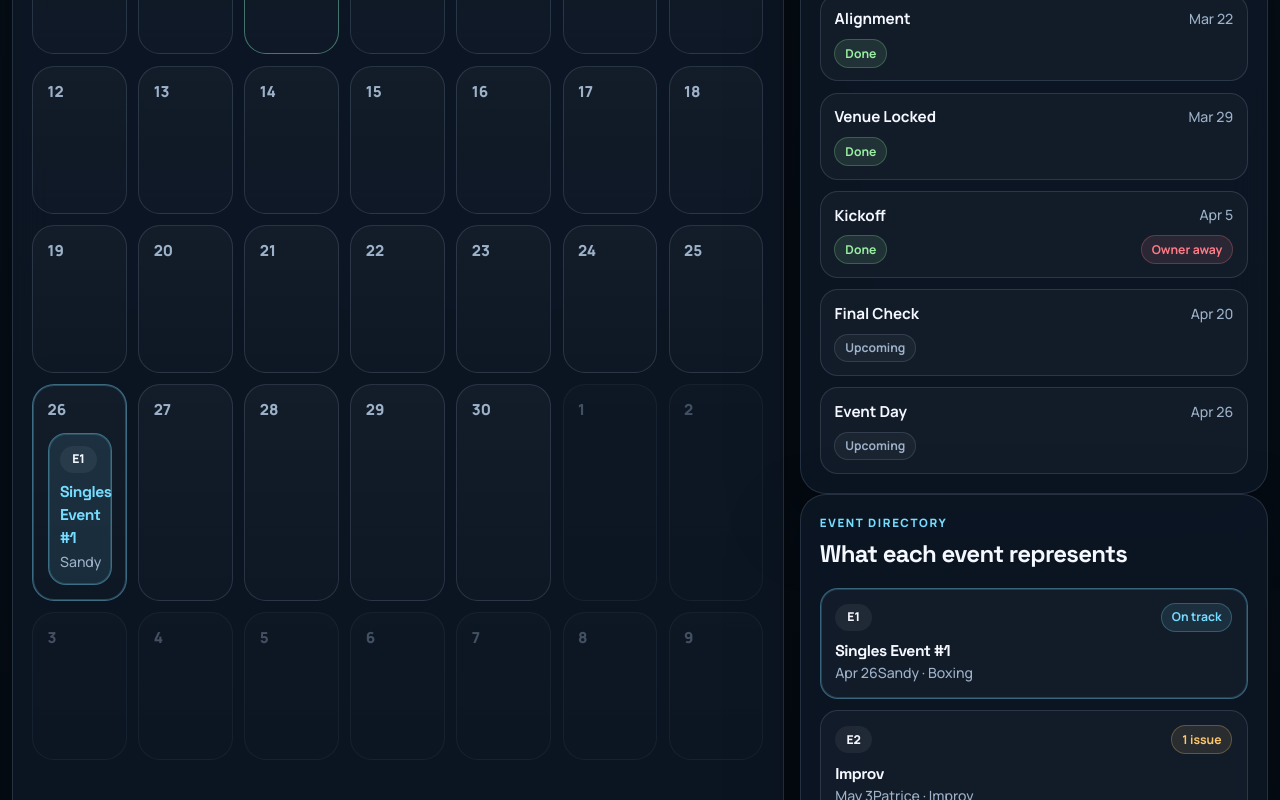
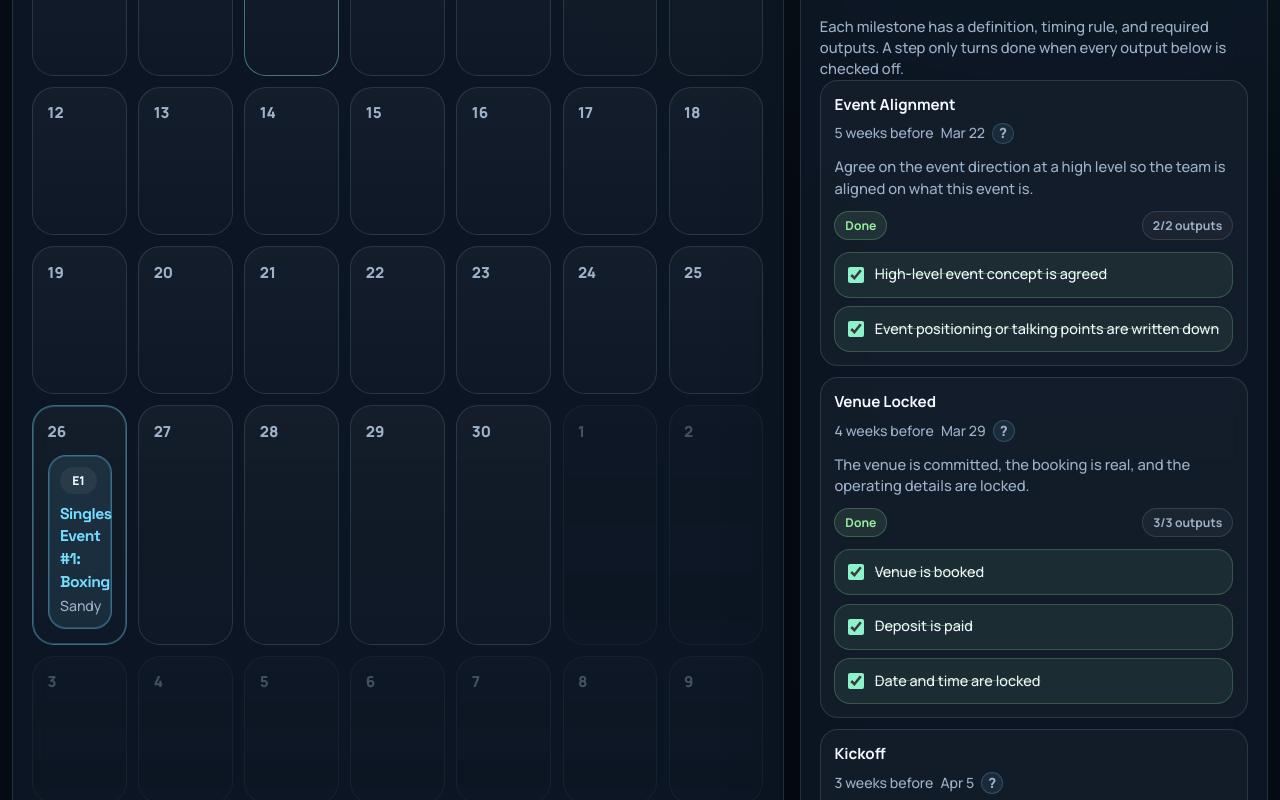
Before and after one commit to andyl2020/GetLoveYVR-Dashboard, a React (Vite) app: page / in a window 1280 px wide. Shown: the part 1220-2020 px from the top of the page. Built offline with nearby package versions, Linux system fonts and the light colour scheme.

Commit message:
Clarify milestones and directory labels

```diff
--- a/src/App.jsx
+++ b/src/App.jsx
@@ -1,7 +1,8 @@
 import { useEffect, useState } from "react";
-import { EVENTS, TODAY, VACATION_BLOCKS } from "./data";
+import { EVENTS, MILESTONE_PLAYBOOK, TODAY, VACATION_BLOCKS } from "./data";
 
 const DAY_NAMES = ["Sun", "Mon", "Tue", "Wed", "Thu", "Fri", "Sat"];
+const OUTPUT_STORAGE_KEY = "getloveyvr-output-progress-v1";
 
 const FILTER_OPTIONS = [
   { id: "sandy", label: "Sandy events", tone: "rose" },
@@ -135,6 +136,28 @@ function buildMonthOptions(events) {
   return [...new Set([monthKey(TODAY), ...events.map((event) => monthKey(event.eventDate))])].sort();
 }
 
+function readOutputState() {
+  if (typeof window === "undefined") {
+    return {};
+  }
+
+  try {
+    const stored = window.localStorage.getItem(OUTPUT_STORAGE_KEY);
+    if (!stored) {
+      return {};
+    }
+
+    const parsed = JSON.parse(stored);
+    return parsed && typeof parsed === "object" ? parsed : {};
+  } catch {
+    return {};
+  }
+}
+
+function outputStateKey(eventId, milestoneType, outputId) {
+  return `${eventId}:${milestoneType}:${outputId}`;
+}
+
 function milestoneStatus(dateString, done) {
   if (done) {
     return "done";
@@ -155,10 +178,16 @@ function eventCode(event) {
 }
 
 function eventDisplayName(event) {
-  if (event.id === 1) {
-    return "Singles Event #1";
-  }
-  return event.theme;
+  return `Singles Event #${event.id}: ${event.theme}`;
+}
+
+function directoryEventName(event) {
+  const label = event.id === 1 ? `${event.theme} event` : event.theme;
+  return `${event.code}: ${label}`;
+}
+
+function directoryEventMeta(event) {
+  return `${formatShortDate(event.eventDate)} - ${event.owner} - ${event.theme}`;
 }
 
 function clipVacationBlockToMonth(block, selectedMonth) {
@@ -179,17 +208,53 @@ function clipVacationBlockToMonth(block, selectedMonth) {
   };
 }
 
-function buildEventModels(events, vacationLookup) {
+function resolveMilestones(event, outputState) {
+  return event.milestones.map((milestone) => {
+    const template = MILESTONE_PLAYBOOK[milestone.type];
+    const outputs = milestone.outputs.map((output) => {
+      const stateKey = outputStateKey(event.id, milestone.type, output.id);
+      const done = outputState[stateKey] ?? output.done;
+
+      return {
+        ...output,
+        done,
+        stateKey,
+      };
+    });
+
+    return {
+      ...milestone,
+      label: template.label,
+      timing: template.timing,
+      summary: template.summary,
+      outputs,
+      outputCount: outputs.length,
+      doneCount: outputs.filter((output) => output.done).length,
+      done: outputs.length > 0 ? outputs.every((output) => output.done) : false,
+    };
+  });
+}
+
+function buildMilestoneTooltip(milestone) {
+  return [
+    `${milestone.label} - ${milestone.timing}`,
+    milestone.summary,
+    `Required outputs: ${milestone.outputs.map((output) => output.label).join("; ")}`,
+  ].join("\n");
+}
+
+function buildEventModels(events, vacationLookup, outputState) {
   return [...events]
     .sort((left, right) => left.eventDate.localeCompare(right.eventDate))
     .map((event) => {
+      const milestones = resolveMilestones(event, outputState);
       const issues = [];
       const ownerVacationDays = vacationLookup[event.owner] ?? new Set();
-      const overdueMilestones = event.milestones.filter(
+      const overdueMilestones = milestones.filter(
         (milestone) => !milestone.done && milestoneStatus(milestone.date, milestone.done) === "overdue",
       );
-      const nextMilestone = event.milestones.find((milestone) => !milestone.done) ?? null;
-      const vacationConflicts = event.milestones.filter(
+      const nextMilestone = milestones.find((milestone) => !milestone.done) ?? null;
+      const vacationConflicts = milestones.filter(
         (milestone) => !milestone.done && ownerVacationDays.has(milestone.date),
       );
       const daysUntilEvent = daysBetween(parseDate(event.eventDate), parseDate(TODAY));
@@ -200,7 +265,7 @@ function buildEventModels(events, vacationLookup) {
           label: "Overdue milestone",
           message:
             overdueMilestones.length === 1
-              ? `${overdueMilestones[0].label} is overdue.`
+              ? `${overdueMilestones[0].label} is overdue (${overdueMilestones[0].doneCount}/${overdueMilestones[0].outputCount} outputs done).`
               : `${overdueMilestones.length} milestones are overdue.`,
         });
       }
@@ -211,7 +276,7 @@ function buildEventModels(events, vacationLookup) {
           label: "Owner conflict",
           message:
             vacationConflicts.length === 1
-              ? `${event.owner} is away during ${vacationConflicts[0].label}.`
+              ? `${event.owner} is away when ${vacationConflicts[0].label} is due.`
               : `${event.owner} is away during ${vacationConflicts.length} milestones.`,
         });
       }
@@ -220,7 +285,7 @@ function buildEventModels(events, vacationLookup) {
         issues.push({
           severity: "warning",
           label: "Due soon",
-          message: `${nextMilestone.label} is due ${formatShortDate(nextMilestone.date)}.`,
+          message: `${nextMilestone.label} is due ${formatShortDate(nextMilestone.date)} (${nextMilestone.doneCount}/${nextMilestone.outputCount} outputs done).`,
         });
       }
 
@@ -236,12 +301,13 @@ function buildEventModels(events, vacationLookup) {
         ? "critical"
         : issues.length > 0
           ? "warning"
-          : event.milestones.every((milestone) => milestone.done)
+          : milestones.every((milestone) => milestone.done)
             ? "done"
             : "healthy";
 
       return {
         ...event,
+        milestones,
         code: eventCode(event),
         displayName: eventDisplayName(event),
         nextMilestone,
@@ -259,7 +325,7 @@ function buildAlerts(eventModels) {
         ...issue,
         eventId: event.id,
         code: event.code,
-        theme: event.theme,
+        displayName: event.displayName,
         owner: event.owner,
         eventDate: event.eventDate,
       })),
@@ -279,6 +345,7 @@ function toneForEvent(event) {
 export default function App() {
   const [selectedMonth, setSelectedMonth] = useState(monthKey(TODAY));
   const [selectedEventId, setSelectedEventId] = useState(null);
+  const [outputState, setOutputState] = useState(() => readOutputState());
   const [filters, setFilters] = useState({
     sandy: true,
     patrice: true,
@@ -288,7 +355,7 @@ export default function App() {
 
   const monthOptions = buildMonthOptions(EVENTS);
   const vacationLookup = buildVacationLookup(VACATION_BLOCKS);
-  const eventModels = buildEventModels(EVENTS, vacationLookup);
+  const eventModels = buildEventModels(EVENTS, vacationLookup, outputState);
   const visibleEvents = eventModels.filter((event) => {
     if (!filters.sandy && event.owner === "Sandy") {
       return false;
@@ -335,6 +402,14 @@ export default function App() {
     }
   }, [monthEvents, selectedEventId, visibleEvents]);
 
+  useEffect(() => {
+    if (typeof window === "undefined") {
+      return;
+    }
+
+    window.localStorage.setItem(OUTPUT_STORAGE_KEY, JSON.stringify(outputState));
+  }, [outputState]);
+
   function focusEvent(eventId, eventDate) {
     setSelectedMonth(monthKey(eventDate));
     setSelectedEventId(eventId);
@@ -356,6 +431,19 @@ export default function App() {
     }
   }
 
+  function toggleOutput(eventId, milestoneType, outputId) {
+    const stateKey = outputStateKey(eventId, milestoneType, outputId);
+    const event = EVENTS.find((item) => item.id === eventId);
+    const milestone = event?.milestones.find((item) => item.type === milestoneType);
+    const output = milestone?.outputs.find((item) => item.id === outputId);
+    const fallbackValue = output?.done ?? false;
+
+    setOutputState((current) => ({
+      ...current,
+      [stateKey]: !(current[stateKey] ?? fallbackValue),
+    }));
+  }
+
   return (
     <div className="app-shell">
       <div className="backdrop-orb backdrop-orb-a" />
@@ -366,8 +454,8 @@ export default function App() {
           <div className="eyebrow">GetLoveYVR</div>
           <h1>Event calendar</h1>
           <p>
-            Events live in the calendar, vacations live in availability, and anything
-            wrong shows up in alerts first.
+            Events live in the calendar, vacations live in availability, and milestone
+            status only turns done when the required outputs are checked off.
           </p>
         </div>
         <div className="header-meta">
@@ -406,7 +494,7 @@ export default function App() {
                     {alert.label}
                   </span>
                 </div>
-                <strong>{alert.theme}</strong>
+                <strong>{alert.displayName}</strong>
                 <p>{alert.message}</p>
               </button>
             ))}
@@ -466,7 +554,7 @@ export default function App() {
                         key={block.id}
                         className={`availability-chip tone-${block.tone}`}
                       >
-                        {block.label} · {formatDateRange(block.start, block.end)}
+                        {block.label} - {formatDateRange(block.start, block.end)}
                       </span>
                     ))
                   )}
@@ -617,6 +705,10 @@ export default function App() {
 
                 <div className="detail-section">
                   <h3>Milestones</h3>
+                  <p className="milestone-section-note">
+                    Each milestone has a definition, timing rule, and required outputs.
+                    A step only turns done when every output below is checked off.
+                  </p>
                   <div className="milestone-list">
                     {selectedEvent.milestones.map((milestone) => {
                       const status = milestoneStatus(milestone.date, milestone.done);
@@ -625,18 +717,51 @@ export default function App() {
                         vacationLookup[selectedEvent.owner]?.has(milestone.date);
 
                       return (
-                        <div key={milestone.label} className="milestone-row">
+                        <div key={milestone.type} className="milestone-row">
                           <div className="milestone-main">
-                            <strong>{milestone.label}</strong>
-                            <span>{formatShortDate(milestone.date)}</span>
+                            <div className="milestone-title-group">
+                              <strong>{milestone.label}</strong>
+                              <div className="milestone-subline">
+                                <span>{milestone.timing}</span>
+                                <span>{formatShortDate(milestone.date)}</span>
+                                <span
+                                  className="info-chip"
+                                  title={buildMilestoneTooltip(milestone)}
+                                  aria-label={`About ${milestone.label}`}
+                                >
+                                  ?
+                                </span>
+                              </div>
+                            </div>
                           </div>
+                          <p className="milestone-description">{milestone.summary}</p>
                           <div className="milestone-meta">
                             <span className={`pill tone-${STATUS_META[status].tone}`}>
                               {STATUS_META[status].label}
                             </span>
+                            <span className="pill tone-neutral">
+                              {milestone.doneCount}/{milestone.outputCount} outputs
+                            </span>
                             {conflict && (
                               <span className="pill tone-critical">Owner away</span>
                             )}
+                          </div>
+                          <div className="output-list">
+                            {milestone.outputs.map((output) => (
+                              <label
+                                key={output.id}
+                                className={output.done ? "output-item done" : "output-item"}
+                              >
+                                <input
+                                  type="checkbox"
+                                  checked={output.done}
+                                  onChange={() =>
+                                    toggleOutput(selectedEvent.id, milestone.type, output.id)
+                                  }
+                                />
+                                <span>{output.label}</span>
+                              </label>
+                            ))}
                           </div>
                         </div>
                       );
@@ -666,16 +791,12 @@ export default function App() {
                   onClick={() => focusEvent(event.id, event.eventDate)}
                 >
                   <div className="directory-item-topline">
-                    <span className="event-code">{event.code}</span>
                     <span className={`pill ${toneForEvent(event)}`}>
                       {event.issueCount > 0 ? `${event.issueCount} issue${event.issueCount === 1 ? "" : "s"}` : "On track"}
                     </span>
                   </div>
-                  <strong>{event.displayName}</strong>
-                  <div className="directory-item-meta">
-                    <span>{formatShortDate(event.eventDate)}</span>
-                    <span>{event.owner} · {event.theme}</span>
-                  </div>
+                  <strong>{directoryEventName(event)}</strong>
+                  <div className="directory-item-meta">{directoryEventMeta(event)}</div>
                 </button>
               ))}
             </div>
--- a/src/data.js
+++ b/src/data.js
@@ -1,4 +1,72 @@
 export const TODAY = "2026-04-07";
+
+export const MILESTONE_PLAYBOOK = {
+  alignment: {
+    label: "Event Alignment",
+    timing: "5 weeks before",
+    summary:
+      "Agree on the event direction at a high level so the team is aligned on what this event is.",
+    outputs: [
+      { id: "direction", label: "High-level event concept is agreed" },
+      { id: "positioning", label: "Event positioning or talking points are written down" },
+    ],
+  },
+  venueLocked: {
+    label: "Venue Locked",
+    timing: "4 weeks before",
+    summary:
+      "The venue is committed, the booking is real, and the operating details are locked.",
+    outputs: [
+      { id: "booked", label: "Venue is booked" },
+      { id: "deposit", label: "Deposit is paid" },
+      { id: "schedule", label: "Date and time are locked" },
+    ],
+  },
+  kickoff: {
+    label: "Kickoff",
+    timing: "3 weeks before",
+    summary:
+      "Launch marketing so the event is live publicly and promotion has actually started.",
+    outputs: [
+      { id: "flock", label: "Flock event is posted" },
+      { id: "social", label: "Instagram / TikTok promotion has started" },
+      { id: "content", label: "1-3 event-specific TikToks or reels are live" },
+    ],
+  },
+  finalCheck: {
+    label: "Final Check",
+    timing: "6 days before",
+    summary:
+      "Run the pre-event call or check-in so any last-minute blockers are visible before the event.",
+    outputs: [
+      { id: "checkin", label: "Call or check-in is completed" },
+      { id: "followups", label: "Final action items are confirmed or assigned" },
+    ],
+  },
+  eventDay: {
+    label: "Event Day",
+    timing: "Sunday",
+    summary: "The live event happens on Sunday.",
+    outputs: [{ id: "live", label: "Event day is completed" }],
+  },
+};
+
+function createMilestone(type, date, completedOutputIds = []) {
+  const template = MILESTONE_PLAYBOOK[type];
+  const completedSet =
+    completedOutputIds === true
+      ? new Set(template.outputs.map((output) => output.id))
+      : new Set(completedOutputIds);
+
+  return {
+    type,
+    date,
+    outputs: template.outputs.map((output) => ({
+      ...output,
+      done: completedSet.has(output.id),
+    })),
+  };
+}
 
 export const EVENTS = [
   {
@@ -9,11 +77,11 @@ export const EVENTS = [
     eventDate: "2026-04-26",
     tentative: false,
     milestones: [
-      { label: "Alignment", date: "2026-03-22", done: true },
-      { label: "Venue Locked", date: "2026-03-29", done: true },
-      { label: "Kickoff", date: "2026-04-05", done: true },
-      { label: "Final Check", date: "2026-04-20", done: false },
-      { label: "Event Day", date: "2026-04-26", done: false },
+      createMilestone("alignment", "2026-03-22", true),
+      createMilestone("venueLocked", "2026-03-29", true),
+      createMilestone("kickoff", "2026-04-05", true),
+      createMilestone("finalCheck", "2026-04-20"),
+      createMilestone("eventDay", "2026-04-26"),
     ],
   },
   {
@@ -24,11 +92,11 @@ export const EVENTS = [
     eventDate: "2026-05-03",
     tentative: false,
     milestones: [
-      { label: "Alignment", date: "2026-03-29", done: true },
-      { label: "Venue Locked", date: "2026-04-05", done: true },
-      { label: "Kickoff", date: "2026-04-12", done: false },
-      { label: "Final Check", date: "2026-04-27", done: false },
-      { label: "Event Day", date: "2026-05-03", done: false },
+      createMilestone("alignment", "2026-03-29", true),
+      createMilestone("venueLocked", "2026-04-05", true),
+      createMilestone("kickoff", "2026-04-12"),
+      createMilestone("finalCheck", "2026-04-27"),
+      createMilestone("eventDay", "2026-05-03"),
     ],
   },
   {
@@ -39,11 +107,11 @@ export const EVENTS = [
     eventDate: "2026-05-10",
     tentative: false,
     milestones: [
-      { label: "Alignment", date: "2026-04-05", done: true },
-      { label: "Venue Locked", date: "2026-04-12", done: false },
-      { label: "Kickoff", date: "2026-04-19", done: false },
-      { label: "Final Check", date: "2026-05-04", done: false },
-      { label: "Event Day", date: "2026-05-10", done: false },
+      createMilestone("alignment", "2026-04-05", true),
+      createMilestone("venueLocked", "2026-04-12"),
+      createMilestone("kickoff", "2026-04-19"),
+      createMilestone("finalCheck", "2026-05-04"),
+      createMilestone("eventDay", "2026-05-10"),
     ],
   },
   {
@@ -54,11 +122,11 @@ export const EVENTS = [
     eventDate: "2026-05-24",
     tentative: false,
     milestones: [
-      { label: "Alignment", date: "2026-04-19", done: false },
-      { label: "Venue Locked", date: "2026-04-26", done: false },
-      { label: "Kickoff", date: "2026-05-03", done: false },
-      { label: "Final Check", date: "2026-05-18", done: false },
-      { label: "Event Day", date: "2026-05-24", done: false },
+      createMilestone("alignment", "2026-04-19"),
+      createMilestone("venueLocked", "2026-04-26"),
+      createMilestone("kickoff", "2026-05-03"),
+      createMilestone("finalCheck", "2026-05-18"),
+      createMilestone("eventDay", "2026-05-24"),
     ],
   },
   {
@@ -69,11 +137,11 @@ export const EVENTS = [
     eventDate: "2026-05-31",
     tentative: true,
     milestones: [
-      { label: "Alignment", date: "2026-04-26", done: false },
-      { label: "Venue Locked", date: "2026-05-03", done: false },
-      { label: "Kickoff", date: "2026-05-10", done: false },
-      { label: "Final Check", date: "2026-05-25", done: false },
-      { label: "Event Day", date: "2026-05-31", done: false },
+      createMilestone("alignment", "2026-04-26"),
+      createMilestone("venueLocked", "2026-05-03"),
+      createMilestone("kickoff", "2026-05-10"),
+      createMilestone("finalCheck", "2026-05-25"),
+      createMilestone("eventDay", "2026-05-31"),
     ],
   },
   {
@@ -84,11 +152,11 @@ export const EVENTS = [
     eventDate: "2026-06-07",
     tentative: true,
     milestones: [
-      { label: "Alignment", date: "2026-05-03", done: false },
-      { label: "Venue Locked", date: "2026-05-10", done: false },
-      { label: "Kickoff", date: "2026-05-17", done: false },
-      { label: "Final Check", date: "2026-06-01", done: false },
-      { label: "Event Day", date: "2026-06-07", done: false },
+      createMilestone("alignment", "2026-05-03"),
+      createMilestone("venueLocked", "2026-05-10"),
+      createMilestone("kickoff", "2026-05-17"),
+      createMilestone("finalCheck", "2026-06-01"),
+      createMilestone("eventDay", "2026-06-07"),
     ],
   },
   {
@@ -99,11 +167,11 @@ export const EVENTS = [
     eventDate: "2026-06-21",
     tentative: false,
     milestones: [
-      { label: "Alignment", date: "2026-05-17", done: false },
-      { label: "Venue Locked", date: "2026-05-24", done: false },
-      { label: "Kickoff", date: "2026-05-31", done: false },
-      { label: "Final Check", date: "2026-06-15", done: false },
-      { label: "Event Day", date: "2026-06-21", done: false },
+      createMilestone("alignment", "2026-05-17"),
+      createMilestone("venueLocked", "2026-05-24"),
+      createMilestone("kickoff", "2026-05-31"),
+      createMilestone("finalCheck", "2026-06-15"),
+      createMilestone("eventDay", "2026-06-21"),
     ],
   },
   {
@@ -114,11 +182,11 @@ export const EVENTS = [
     eventDate: "2026-06-28",
     tentative: false,
     milestones: [
-      { label: "Alignment", date: "2026-05-24", done: false },
-      { label: "Venue Locked", date: "2026-05-31", done: false },
-      { label: "Kickoff", date: "2026-06-07", done: false },
-      { label: "Final Check", date: "2026-06-22", done: false },
-      { label: "Event Day", date: "2026-06-28", done: false },
+      createMilestone("alignment", "2026-05-24"),
+      createMilestone("venueLocked", "2026-05-31"),
+      createMilestone("kickoff", "2026-06-07"),
+      createMilestone("finalCheck", "2026-06-22"),
+      createMilestone("eventDay", "2026-06-28"),
     ],
   },
 ];
--- a/src/styles.css
+++ b/src/styles.css
@@ -605,6 +605,11 @@ button {
   color: var(--text-soft);
 }
 
+.milestone-section-note {
+  margin: 0 0 0.85rem;
+  font-size: 0.92rem;
+}
+
 .issue-card,
 .milestone-row,
 .empty-state {
@@ -627,18 +632,106 @@ button {
 
 .milestone-row {
   padding: 0.8rem 0.85rem;
+  display: flex;
+  flex-direction: column;
+  gap: 0.75rem;
 }
 
 .milestone-main {
-  margin-bottom: 0.55rem;
+  margin-bottom: 0;
+  align-items: flex-start;
 }
 
 .milestone-main strong {
   font-size: 0.95rem;
 }
 
+.milestone-title-group {
+  display: flex;
+  flex-direction: column;
+  gap: 0.45rem;
+  min-width: 0;
+}
+
+.milestone-subline {
+  display: flex;
+  flex-wrap: wrap;
+  gap: 0.45rem;
+  align-items: center;
+  color: var(--text-soft);
+  font-size: 0.84rem;
+}
+
+.milestone-description {
+  font-size: 0.92rem;
+}
+
 .milestone-meta {
   flex-wrap: wrap;
+}
+
+.info-chip {
+  display: inline-flex;
+  align-items: center;
+  justify-content: center;
+  width: 1.35rem;
+  height: 1.35rem;
+  border-radius: 999px;
+  border: 1px solid rgba(117, 221, 255, 0.2);
+  background: rgba(117, 221, 255, 0.08);
+  color: var(--cyan);
+  font-size: 0.74rem;
+  font-weight: 800;
+}
+
+.output-list {
+  display: flex;
+  flex-direction: column;
+  gap: 0.55rem;
+}
+
+.output-item {
+  display: grid;
+  grid-template-columns: auto minmax(0, 1fr);
+  gap: 0.65rem;
+  align-items: start;
+  padding: 0.72rem 0.8rem;
+  border-radius: 16px;
+  border: 1px solid var(--border);
+  background: rgba(255, 255, 255, 0.025);
+  transition:
+    border-color 160ms ease,
+    background 160ms ease,
+    transform 160ms ease;
+}
+
+.output-item:hover {
+  border-color: rgba(117, 221, 255, 0.22);
+  background: rgba(255, 255, 255, 0.045);
+  transform: translateY(-1px);
+}
+
+.output-item input {
+  width: 1rem;
+  height: 1rem;
+  margin: 0.15rem 0 0;
+  accent-color: #8cf3cc;
+}
+
+.output-item span {
+  color: var(--text-soft);
+  font-size: 0.9rem;
+}
+
+.output-item.done {
+  border-color: rgba(154, 240, 162, 0.22);
+  background: rgba(154, 240, 162, 0.08);
+}
+
+.output-item.done span {
+  color: var(--text);
+  text-decoration: line-through;
+  text-decoration-color: rgba(154, 240, 162, 0.38);
 }
 
 .empty-state {
```
